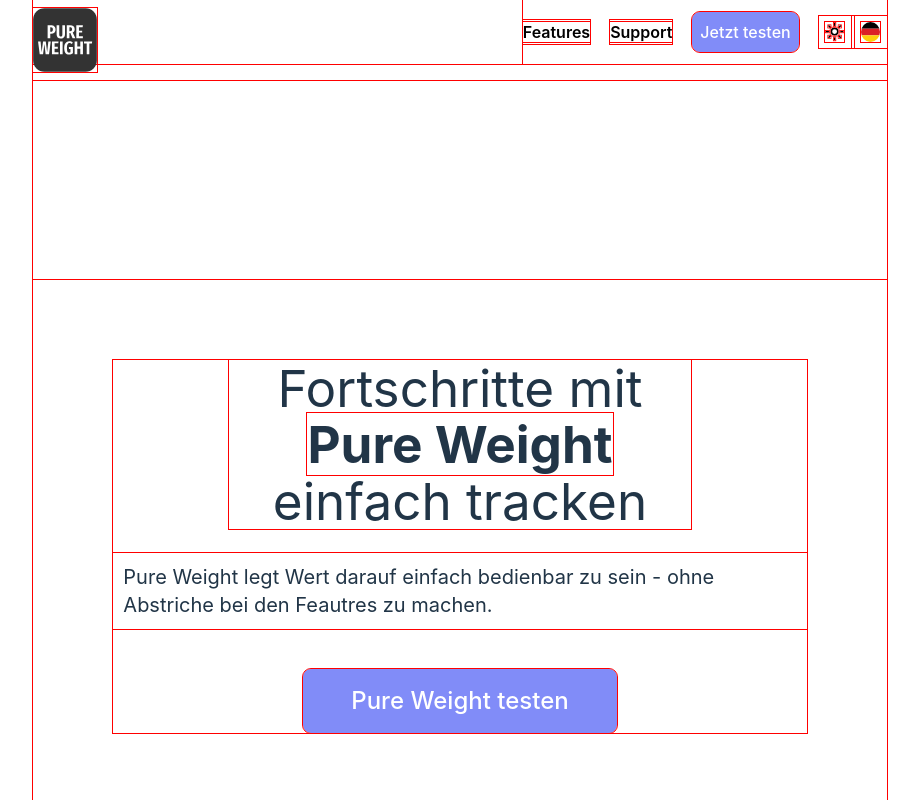
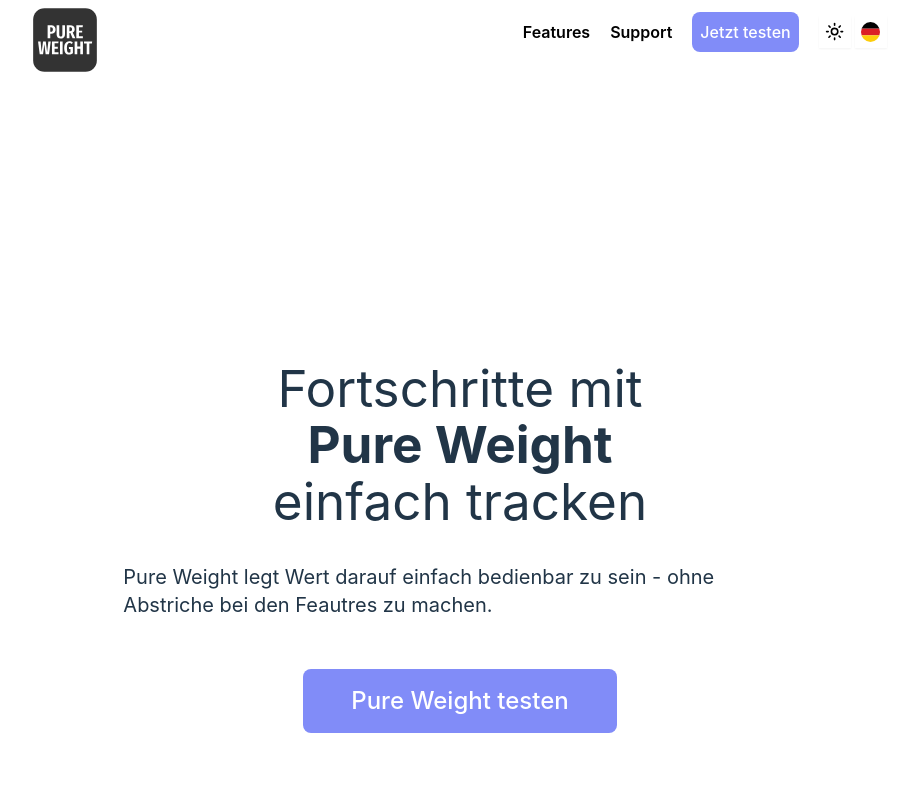
Before and after one commit to FloErwerth/pureweight.com, a React (Vite) app: page / in a window 1280 px wide. Shown: the top 800 px of the page, without its empty margins (180-1099 px from the left). Built offline with nearby package versions, Linux system fonts and the light colour scheme.

Commit message:
remove outline

```diff
--- a/src/index.css
+++ b/src/index.css
@@ -4,10 +4,6 @@
 
 p {
   padding: 10px;
-}
-
-* {
-  outline: 1px solid #f00 !important;
 }
 
 h2 {
```
